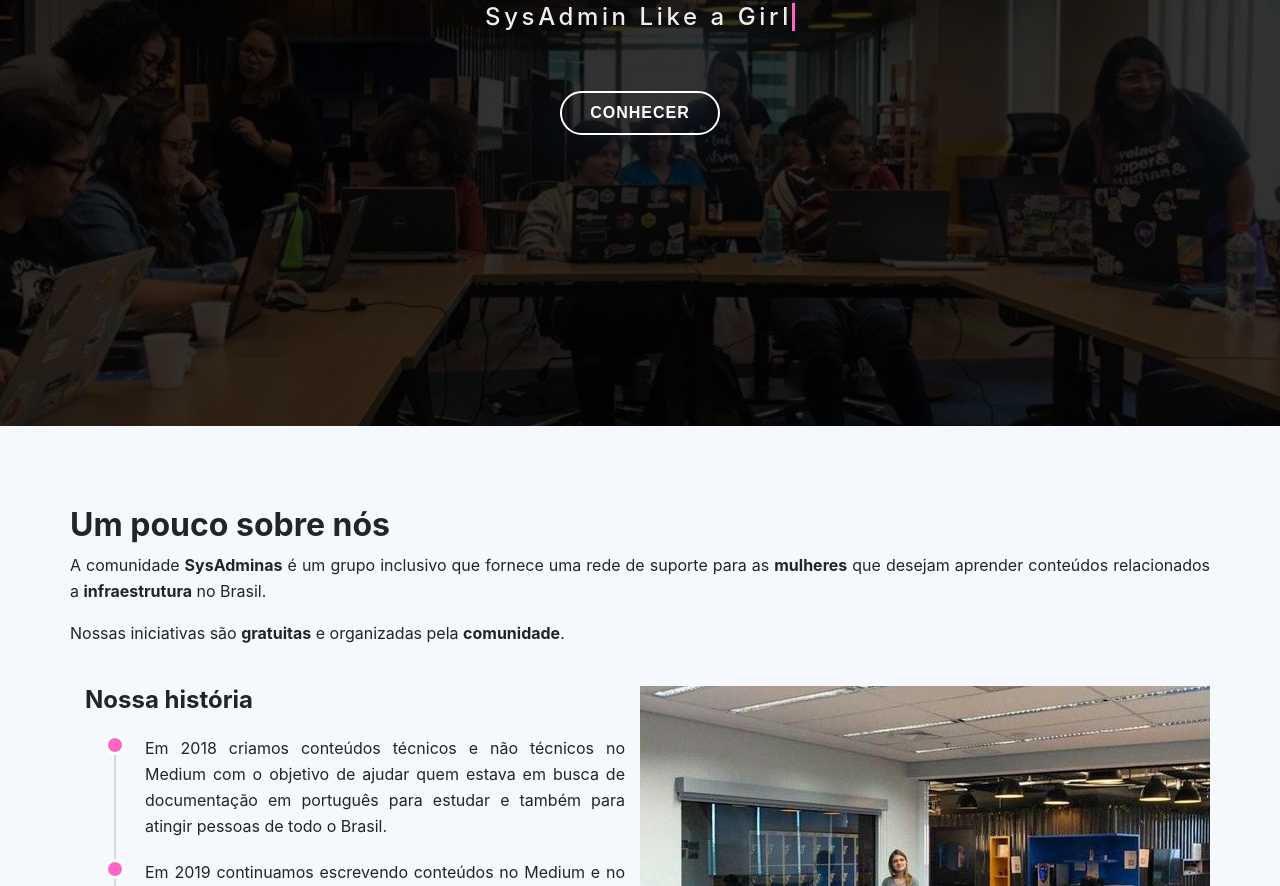
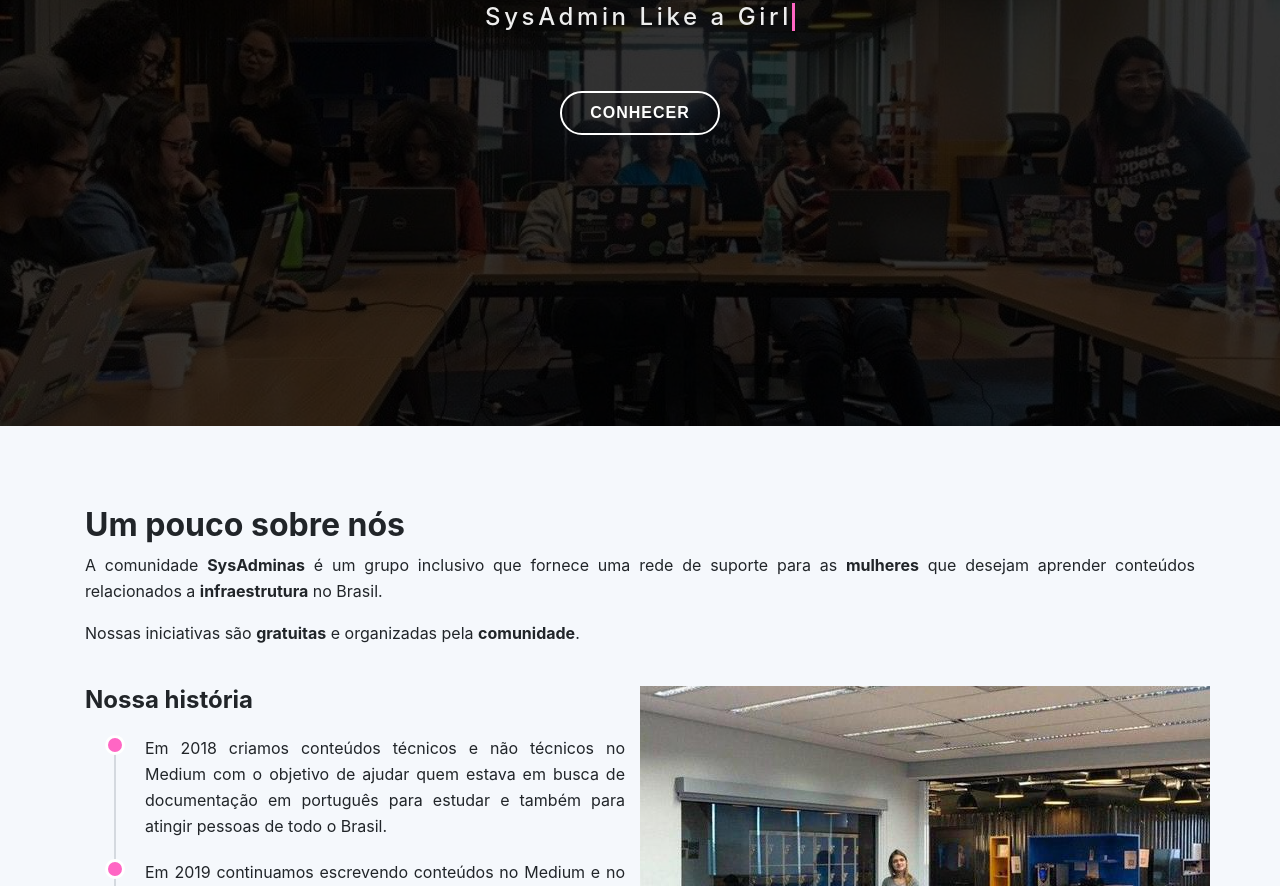
Before and after one commit to sysadminas/sysadminas-site, a website: page express/index.html in a window 1280 px wide. Shown: the part 374-1260 px from the top of the page. Drawn offline with nearby package versions, Linux system fonts and the light colour scheme.

Commit message:
Fixing CSS Bug

```diff
--- a/express/index.html
+++ b/express/index.html
@@ -68,7 +68,7 @@
 		<section id="about">
 			<div class="container" data-aos="fade-up">
 				<div class="row about-container">
-					<div>
+					<div class="col-lg-12 content">
 						<h2 class="title">Um pouco sobre nós</h2>
 						<p class="text-justify">
 							A comunidade <strong>SysAdminas</strong> é um grupo inclusivo que fornece uma rede de
```
